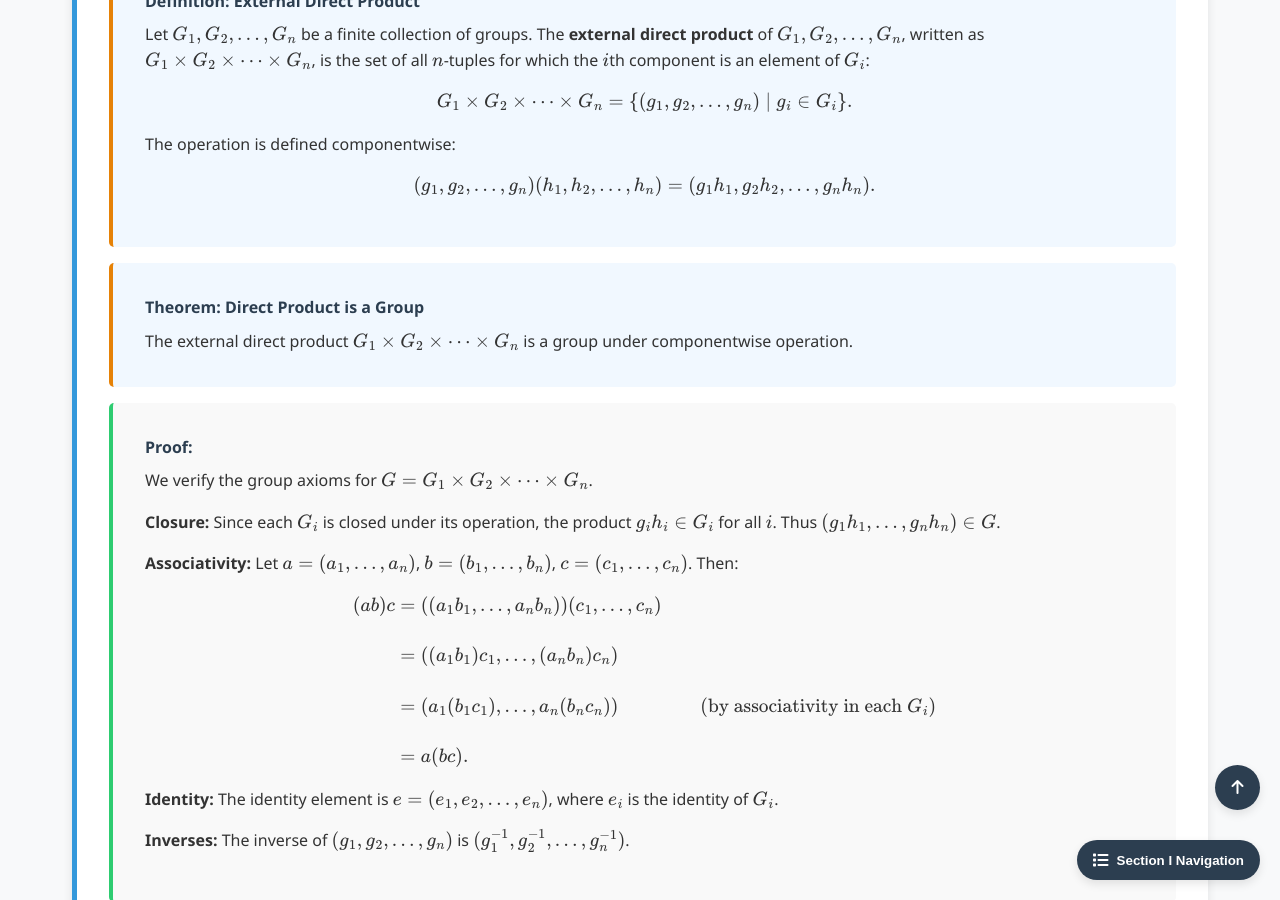
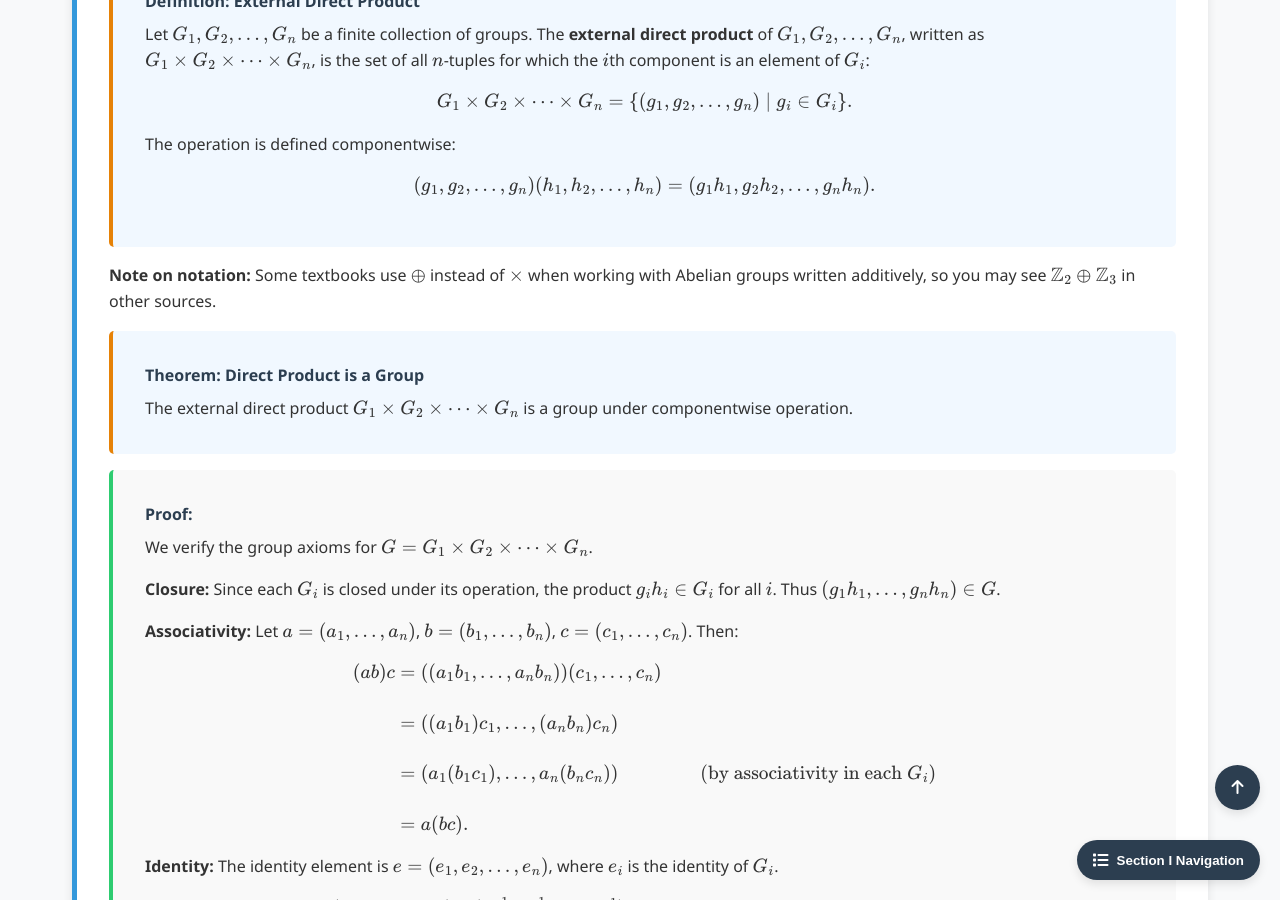
Before and after one commit to Yusukey01/yusukey01.github.io, a Jekyll site: the page built from Mathematics/Linear_algebra/group_classification.html, in a window 1280 px wide and 900 px high, scrolled down 1363 px. Built offline with Jekyll 4.4.1, drawn with Linux system fonts in a browser that asks for light colours; some of the changed text lies outside the part shown.

Commit message:
Start Section I-18 Group Classification, first shot

```diff
--- a/Mathematics/Linear_algebra/group_classification.html
+++ b/Mathematics/Linear_algebra/group_classification.html
@@ -128,7 +128,6 @@ uses_python: false
                         Every finite Abelian group is just a direct product of cyclic groups of prime-power order.
                     </li>
                 </ol>
-
             </section>
 
             <section id="external" class="section-content">
@@ -152,6 +151,12 @@ uses_python: false
                     (g_1, g_2, \ldots, g_n)(h_1, h_2, \ldots, h_n) = (g_1 h_1, g_2 h_2, \ldots, g_n h_n).
                     \]
                 </div>
+
+                <p>
+                    <strong>Note on notation:</strong> Some textbooks use \(\oplus\) instead of \(\times\)
+                    when working with Abelian groups written additively, so you may see
+                    \(\mathbb{Z}_2 \oplus \mathbb{Z}_3\) in other sources.
+                </p>
 
                 <div class="theorem">
                     <span class="theorem-title">Theorem: Direct Product is a Group</span>
```
Also changed, not shown: other parts of Mathematics/Linear_algebra/group_classification.html (+1 -1 lines).
